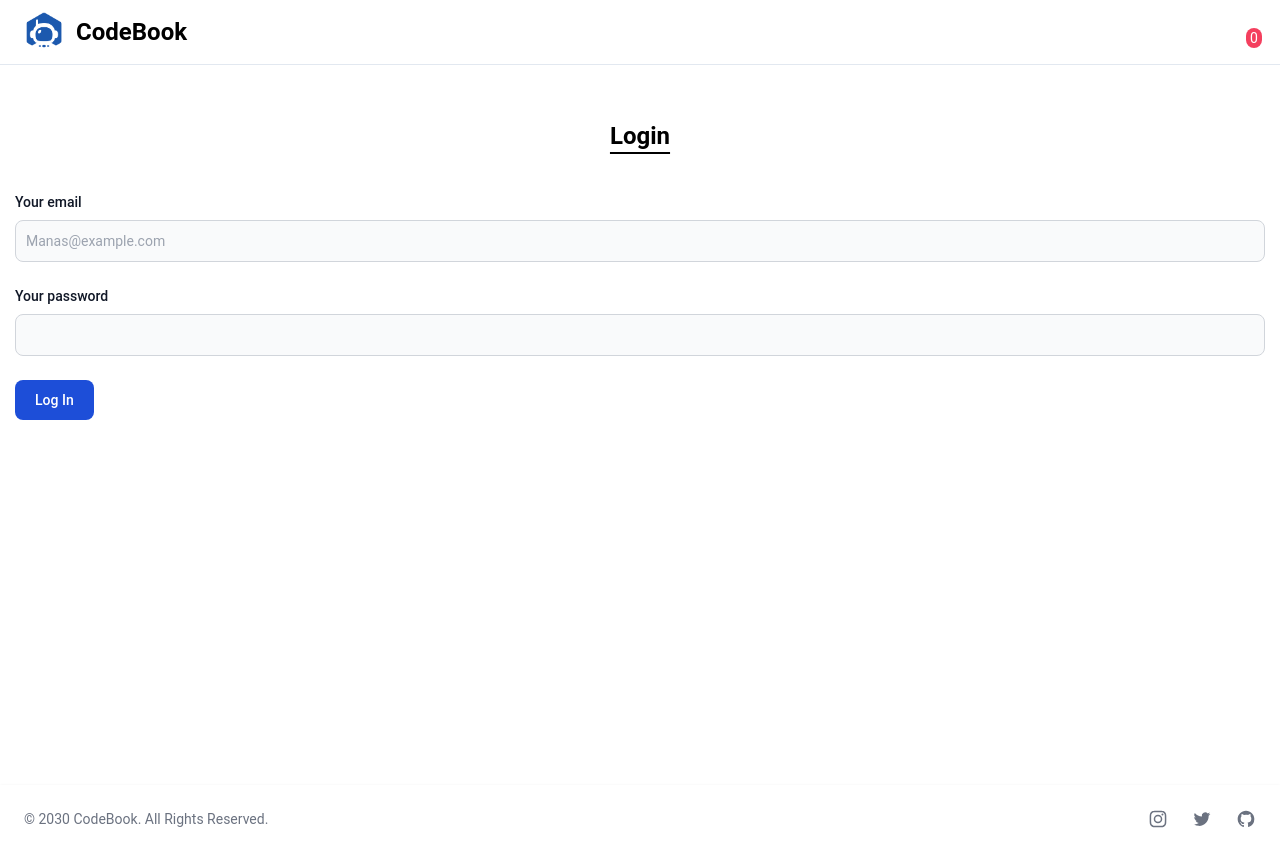
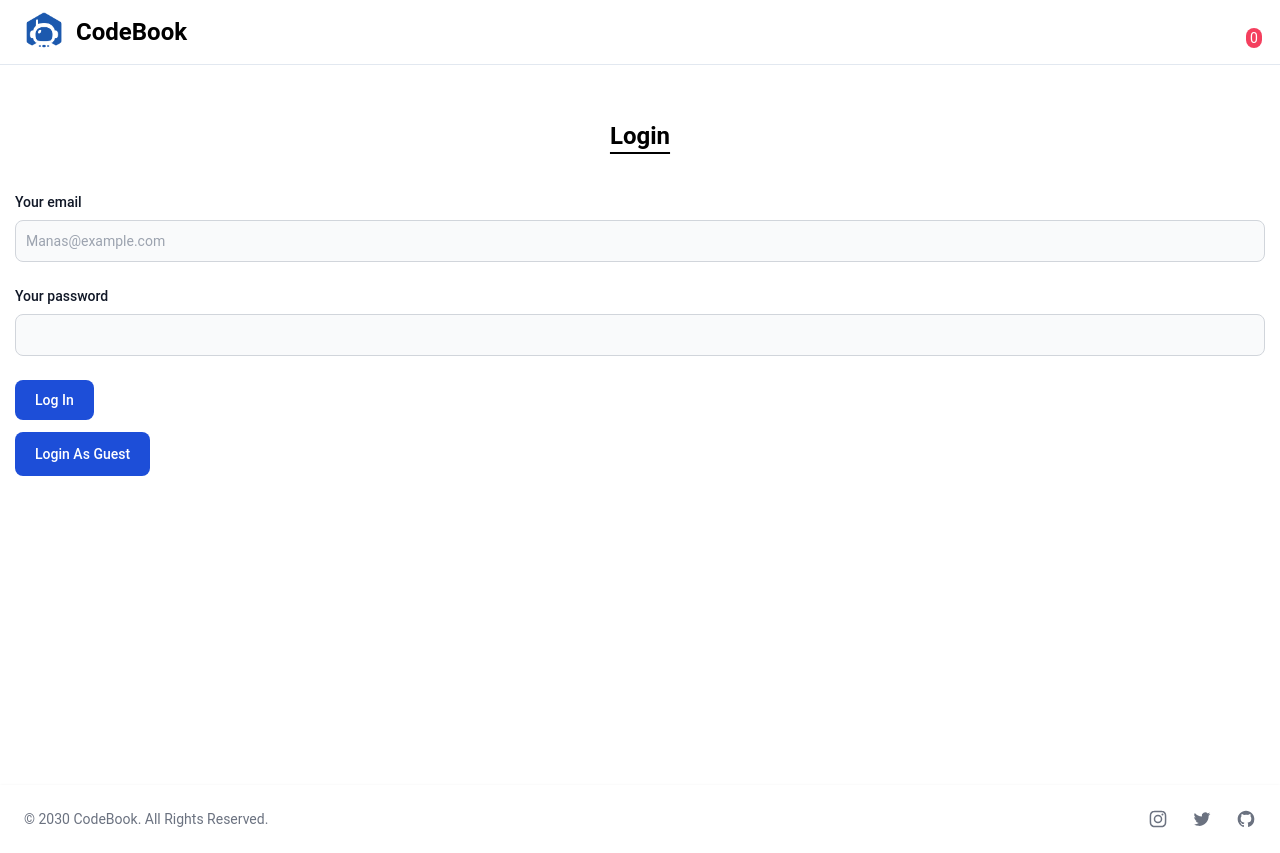
Before and after one commit to Manas610/ebook-react, a React (Create React App) app: page /login in a window 1280 px wide. Built offline with nearby package versions, Linux system fonts and the light colour scheme.

Commit message:
Login as guest

```diff
--- a/src/pages/Login.js
+++ b/src/pages/Login.js
@@ -23,7 +23,18 @@
     } catch(error){
       toast.error(error.message ,{ closeButton : true  , position : "top-center" })
     }
+  }
 
+  async function handleLoginGuest(){
+    email.current.value ="Manas@example.com"
+    password.current.value ="learnreact"
+    try{
+      const data = await login({email : email.current.value , password : password.current.value});
+      data.accessToken ? navigate("/products") : toast.error(data);
+
+    } catch(error){
+      toast.error(error.message ,{ closeButton : true  , position : "top-center" })
+    }
   }
   return (
     <main>
@@ -41,7 +52,7 @@
           </div>
           <button type="submit" className="text-white bg-blue-700 hover:bg-blue-800 focus:ring-4 focus:outline-none focus:ring-blue-300 font-medium rounded-lg text-sm w-full sm:w-auto px-5 py-2.5 text-center dark:bg-blue-600 dark:hover:bg-blue-700 dark:focus:ring-blue-800">Log In</button>
         </form>
-        {/* <button className="mt-3 cursor-pointer text-white bg-blue-700 hover:bg-blue-800 focus:ring-4 focus:outline-none focus:ring-blue-300 font-medium rounded-lg text-sm w-full sm:w-auto px-5 py-3 text-center dark:bg-blue-600 dark:hover:bg-blue-700 dark:focus:ring-blue-800">Login As Guest</button> */}
+        <button onClick={handleLoginGuest} className="mt-3 cursor-pointer text-white bg-blue-700 hover:bg-blue-800 focus:ring-4 focus:outline-none focus:ring-blue-300 font-medium rounded-lg text-sm w-full sm:w-auto px-5 py-3 text-center dark:bg-blue-600 dark:hover:bg-blue-700 dark:focus:ring-blue-800">Login As Guest</button>
     </main>
   )
 }
```
